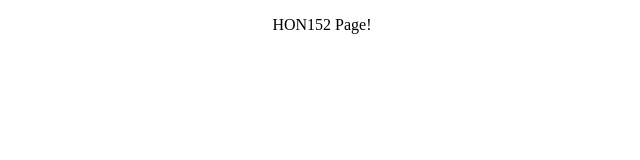
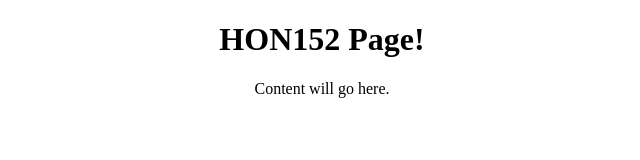
Before and after one commit to kennedygsnyder/HON152, a plain HTML site: page index.html in a window 1280 px wide. Shown: the whole page, without its empty margins (318-958 px from the left). Drawn offline with Linux system fonts and the light colour scheme.

Commit message:
Update index.html

```diff
--- a/index.html
+++ b/index.html
@@ -9,7 +9,9 @@ div {text-align: center;}
 </head>
 
 <body>
-<p>HON152 Page!</p>
+<h1>HON152 Page!</h1>
+
+<p>Content will go here.</p>
 
 </body>
 </html>
```
